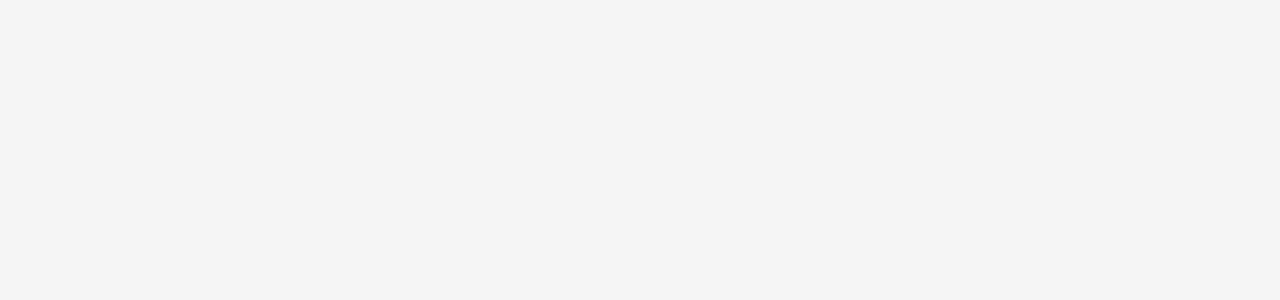
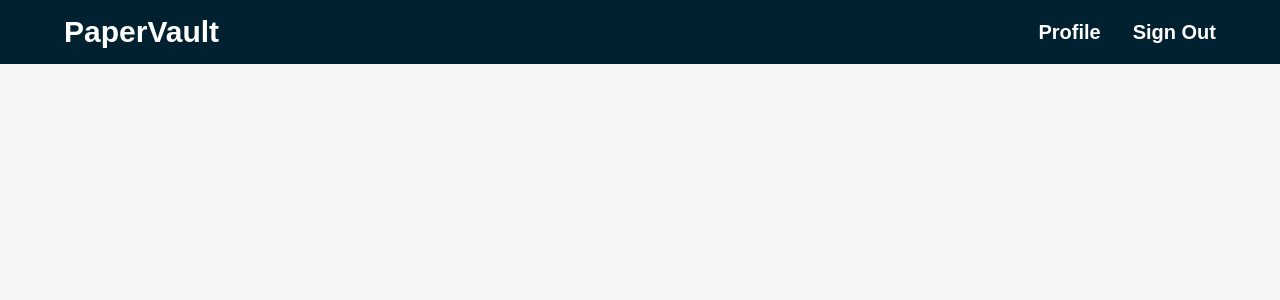
Before and after one commit to ARQUI-SOFTWARE-EMERGENTES/papervault-app, an Angular app: page / in a window 1280 px wide. Shown: the top 300 px of the page. Built offline with nearby package versions, Linux system fonts and the light colour scheme; a web font is replaced by a local one.

Commit message:
feat: add header

```diff
--- a/src/app/app.component.html
+++ b/src/app/app.component.html
@@ -1 +1,2 @@
+<app-header></app-header>
 <router-outlet></router-outlet>
--- a/src/app/app.component.ts
+++ b/src/app/app.component.ts
@@ -1,10 +1,14 @@
 import { Component } from '@angular/core';
 import { RouterOutlet } from '@angular/router';
+import { HeaderComponent } from './components/header/header.component';
 
 @Component({
   selector: 'app-root',
   standalone: true,
-  imports: [RouterOutlet],
+  imports: [
+    RouterOutlet,
+    HeaderComponent
+  ],
   templateUrl: './app.component.html',
   styleUrl: './app.component.css'
 })
--- /dev/null
+++ b/src/app/components/header/header.component.html
@@ -0,0 +1,7 @@
+<div class="flex justify-between items-center h-16 py-8 px-16 bg-header w-full">
+   <h1 class="text-3xl font-bold text-white">PaperVault</h1>
+   <div>
+        <a href="/search" class="text-white text-xl font-semibold">Profile</a>
+        <a href="/upload" class="text-white text-xl font-semibold ml-8">Sign Out</a>
+   </div>
+</div>
--- a/tailwind.config.js
+++ b/tailwind.config.js
@@ -7,7 +7,9 @@ module.exports = {
     extend: {
       colors: {
         "primary": "#6CD6FC",
-        "secondary": "#13678A"
+        "secondary": "#13678A",
+
+        "header": "#012030",
       }
     },
   },
```
Also changed, not shown: src/app/components/header/header.component.ts (added, +12 -0 lines), src/app/components/header/header.component.css (added), 1 other file (tests, documents, lock files or other folders).
